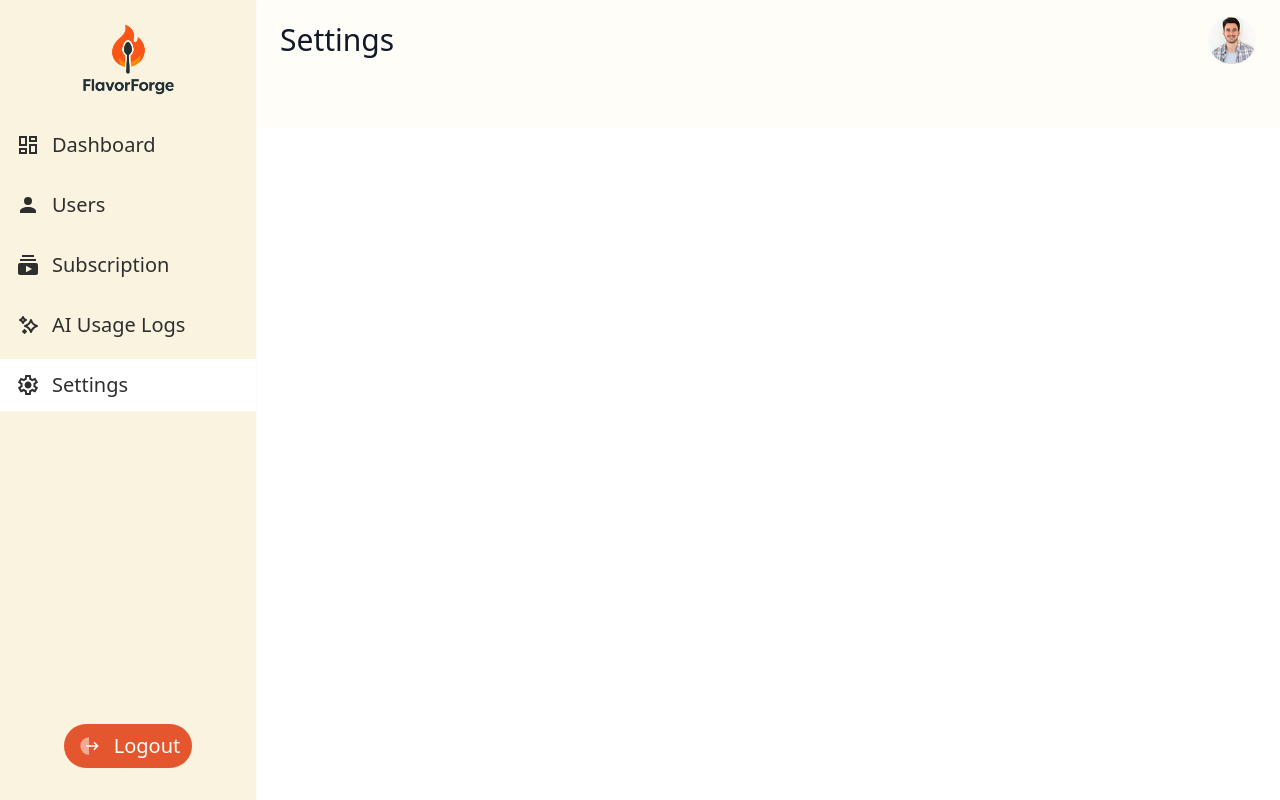
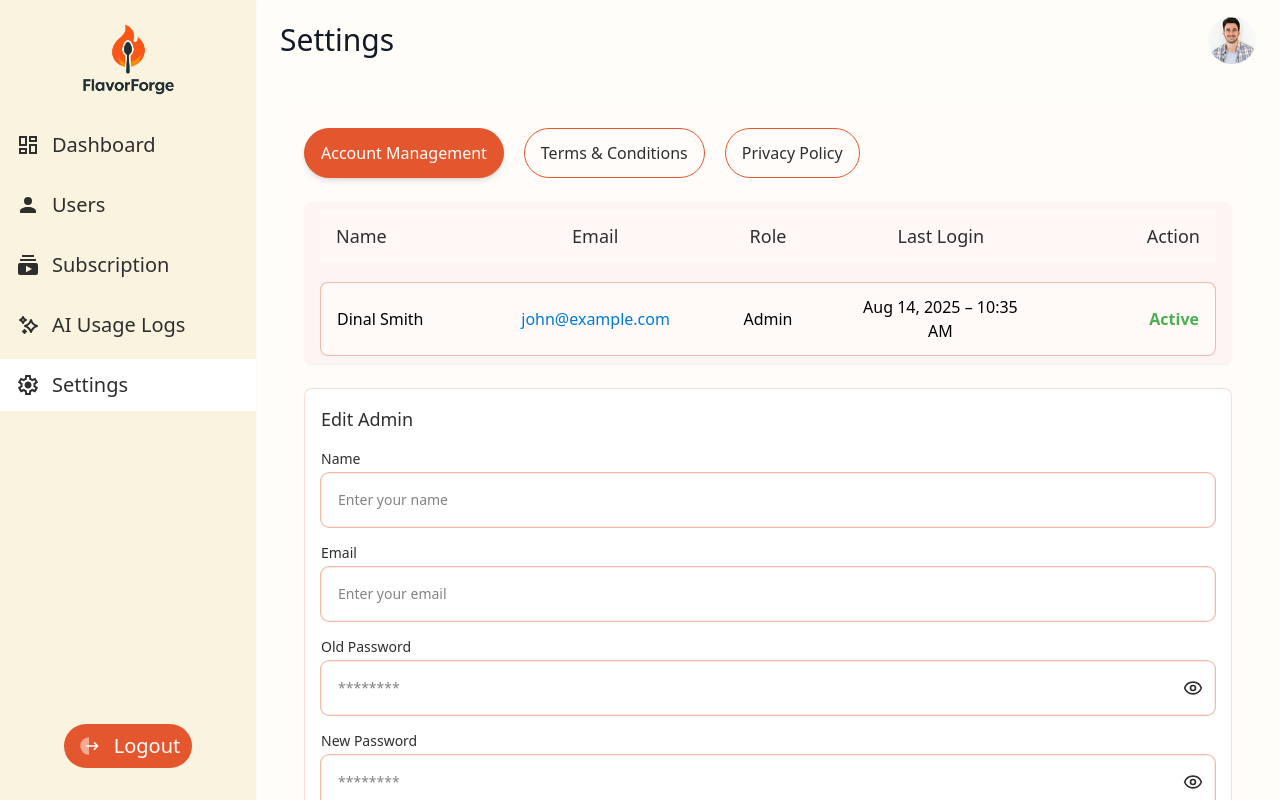
Before and after one commit to Arafat-Bhuiyan/FlavorForge, a React (Vite) app: page /admin in a window 1280 px wide. Both pictures are taken after a click on the button "Settings". Built offline with nearby package versions, Linux system fonts and the light colour scheme.

Commit message:
settings full page done

```diff
--- a/src/Admin/AiUsageLogs/AiUsageLogs.jsx
+++ b/src/Admin/AiUsageLogs/AiUsageLogs.jsx
@@ -1,6 +1,6 @@
 import { useEffect, useState } from "react";
 import CustomDropdown from "../CustomDropdown";
-import aiUsageLogsData from "../../../public/ai_usage_logs.json"; // Import JSON data
+import aiUsageLogsData from "../../../public/ai_usage_logs.json";
 
 export default function AiUsageLogs() {
   const [logs, setLogs] = useState([]);
@@ -60,9 +60,7 @@ export default function AiUsageLogs() {
                 <td className="px-4 py-3">{log.email}</td>
                 <td className="px-4 py-3">{log.ingredients.join(", ")}</td>
                 <td className="px-4 py-3 text-center">{log.recipeGenerated}</td>
-                <td className="px-4 py-3 text-center">
-                  {log.status}
-                </td>
+                <td className="px-4 py-3 text-center">{log.status}</td>
               </tr>
             ))}
           </tbody>
--- a/src/Admin/Dashboard/DashboardMainPage.jsx
+++ b/src/Admin/Dashboard/DashboardMainPage.jsx
@@ -4,6 +4,7 @@ import { Sidebar } from "../Sidebar/Sidebar";
 import { StartCards } from "./StartCards";
 import Users from "../Users/Users";
 import AiUsageLogs from "../AiUsageLogs/AiUsageLogs";
+import Settings from "../Settings/Settings";
 
 export default function DashboardMainPage() {
   const [currentComponent, setCurrentComponent] = useState("Dashboard"); // New state to track the active component
@@ -51,6 +52,7 @@ export default function DashboardMainPage() {
           )}
           {currentComponent === "Users" && <Users />}
           {currentComponent === "AI Usage Logs" && <AiUsageLogs />}
+          {currentComponent === "Settings" && <Settings />}
         </div>
       </div>
     </div>
--- /dev/null
+++ b/src/Admin/Settings/AccountManagement.jsx
@@ -0,0 +1,116 @@
+import { Eye, EyeOff  } from "lucide-react";
+import { useState } from "react";
+
+export default function AccountManagement() {
+  const [showOldPassword, setShowOldPassword] = useState(false);
+  const [showNewPassword, setShowNewPassword] = useState(false);
+
+  const toggleOldPasswordVisibility = () =>
+    setShowOldPassword(!showOldPassword);
+  const toggleNewPasswordVisibility = () =>
+    setShowNewPassword(!showNewPassword);
+  return (
+    <div className="space-y-6">
+      {/* Table */}
+      <div className="shadow-sm px-4 py-2 rounded-lg overflow-hidden bg-[#FDF5F3]">
+        <div className="grid grid-cols-5 text-lg font-medium text-[#2E2E2E] bg-[#FFF8F6] px-4 py-3 mb-5">
+          <div className="text-start">Name</div>
+          <div className="text-center">Email</div>
+          <div className="text-center">Role</div>
+          <div className="text-center">Last Login</div>
+          <div className="text-end">Action</div>
+        </div>
+        <div className="grid grid-cols-5 items-center text-base font-normal px-4 py-3 border border-[#E4572E]/40 rounded-lg bg-[#FFF9F8]">
+          <div className="text-start">Dinal Smith</div>
+          <div className="text-[#007AD2] text-center">john@example.com</div>
+          <div className="text-center">Admin</div>
+          <div className="text-center">Aug 14, 2025 – 10:35 AM</div>
+          <div className="text-[#4CAF50] font-semibold text-end">Active</div>
+        </div>
+      </div>
+
+      {/* Edit Admin Form */}
+      <div className="border border-[#E4572E]/20 rounded-lg p-4 bg-white">
+        <h2 className="font-medium text-lg text-[#2E2E2E] mb-4">Edit Admin</h2>
+
+        <form className="space-y-4">
+          <div>
+            <label className="block text-sm font-medium text-[#2E2E2E] mb-1">
+              Name
+            </label>
+            <input
+              type="text"
+              placeholder="Enter your name"
+              className="w-full border border-[#F2C7BB]/30 placeholder:text-[#838383] text-[#2e2e2e] text-sm font-normal rounded-lg p-4 ring-1 ring-[#f7b7a6] focus:outline-none focus:ring-2 focus:ring-[#E4572E] transition"
+            />
+          </div>
+          <div>
+            <label className="block text-sm font-medium text-[#2E2E2E] mb-1">
+              Email
+            </label>
+            <input
+              type="email"
+              placeholder="Enter your email"
+              className="w-full border border-[#F2C7BB]/30 placeholder:text-[#838383] text-[#2e2e2e] text-sm font-normal rounded-lg p-4 ring-1 ring-[#f7b7a6] focus:outline-none focus:ring-2 focus:ring-[#E4572E] transition"
+            />
+          </div>
+
+          {/* Old Password Input */}
+          <div>
+            <label className="block text-sm font-medium text-[#2E2E2E] mb-1">
+              Old Password
+            </label>
+            <div className="relative">
+              <input
+                type={showOldPassword ? "text" : "password"} // Show/hide based on state
+                placeholder="********"
+                className="w-full border border-[#F2C7BB]/30 placeholder:text-[#838383] text-[#2e2e2e] text-sm font-normal rounded-lg p-4 ring-1 ring-[#f7b7a6] focus:outline-none focus:ring-2 focus:ring-[#E4572E] transition"
+              />
+              <span
+                onClick={toggleOldPasswordVisibility}
+                className="absolute right-3 top-1/2 transform -translate-y-1/2 cursor-pointer"
+              >
+                {showOldPassword ? (
+                  <EyeOff  className="w-5 h-5 text-[#2e2e2e]" />
+                ) : (
+                  <Eye className="w-5 h-5 text-[#2e2e2e]" />
+                )}
+              </span>
+            </div>
+          </div>
+
+          {/* New Password Input */}
+          <div className="mt-4">
+            <label className="block text-sm font-medium text-[#2E2E2E] mb-1">
+              New Password
+            </label>
+            <div className="relative">
+              <input
+                type={showNewPassword ? "text" : "password"} // Show/hide based on state
+                placeholder="********"
+                className="w-full border border-[#F2C7BB]/30 placeholder:text-[#838383] text-[#2e2e2e] text-sm font-normal rounded-lg p-4 ring-1 ring-[#f7b7a6] focus:outline-none focus:ring-2 focus:ring-[#E4572E] transition"
+              />
+              <span
+                onClick={toggleNewPasswordVisibility}
+                className="absolute right-3 top-1/2 transform -translate-y-1/2 cursor-pointer"
+              >
+                {showNewPassword ? (
+                  <EyeOff  className="w-5 h-5 text-[#2e2e2e]" />
+                ) : (
+                  <Eye className="w-5 h-5 text-[#2e2e2e]" />
+                )}
+              </span>
+            </div>
+          </div>
+
+          <button
+            type="submit"
+            className="bg-[#E4572E] font-medium text-base w-44 h-10 text-center text-white px-6 py-2 rounded-lg shadow hover:bg-[#c64721]"
+          >
+            Save
+          </button>
+        </form>
+      </div>
+    </div>
+  );
+}
--- /dev/null
+++ b/src/Admin/Settings/Privacy.jsx
@@ -0,0 +1,38 @@
+export default function Privacy() {
+  return (
+    <div className="flex flex-col gap-6 text-[#2e2e2e]">
+      <div>
+        <h1 className="font-medium text-base">1. Privacy Policy Management</h1>
+        <p className="text-xs">
+          Purpose: Allow the admin to manage the Privacy Policy, explaining how
+          user data is collected, stored, and used, without touching the code.
+        </p>
+      </div>
+      <div>
+        <h1 className="font-medium text-sm">Features:</h1>
+        <ul className="text-xs list-disc list-inside flex flex-col gap-3">
+          <li>
+            <span className="font-medium">Rich Text Editor:</span> Same
+            capabilities as above (headings, bullet points, numbered lists,
+            links, formatting)
+          </li>
+          <li>
+            <span className="font-medium">Preview Mode:</span>
+            View how the Privacy Policy will appear to users before publishing.
+          </li>
+        </ul>
+      </div>
+      <div>
+        <h1 className="font-medium text-sm">Version Control:</h1>
+        <ul className="text-xs list-disc list-inside flex flex-col gap-3">
+          <li>Stores the date and time of each update.</li>
+          <li>Option to restore a previous version if needed.</li>
+        </ul>
+      </div>
+      <p className="text-xs">
+        <span className="font-medium">Publish Button:</span> Instantly updates
+        the Privacy Policy on the live site.
+      </p>
+    </div>
+  );
+}
--- /dev/null
+++ b/src/Admin/Settings/Settings.jsx
@@ -0,0 +1,51 @@
+import { useState } from "react";
+import AccountManagement from "./AccountManagement";
+import Terms from "./Terms";
+import Privacy from "./Privacy";
+
+export default function Settings() {
+  const [activeTab, setActiveTab] = useState("account");
+
+  return (
+    <div className="min-h-screen bg-[#FFFCF9] p-6">
+      {/* Top Tabs */}
+      <div className="flex gap-5 mb-6">
+        <button
+          onClick={() => setActiveTab("account")}
+          className={`px-4 py-3 rounded-full border border-[#E4572E] font-medium text-base transition ${
+            activeTab === "account"
+              ? "bg-[#E4572E] text-white shadow-md"
+              : "bg-transparent text-[#2E2E2E]"
+          }`}
+        >
+          Account Management
+        </button>
+        <button
+          onClick={() => setActiveTab("terms")}
+          className={`px-4 py-3 rounded-full border border-[#E4572E] font-medium text-base transition ${
+            activeTab === "terms"
+              ? "bg-[#E4572E] text-white shadow-md"
+              : "bg-transparent text-[#2E2E2E]"
+          }`}
+        >
+          Terms & Conditions
+        </button>
+        <button
+          onClick={() => setActiveTab("privacy")}
+          className={`px-4 py-3 rounded-full border border-[#E4572E] font-medium text-base transition ${
+            activeTab === "privacy"
+              ? "bg-[#E4572E] text-white shadow-md"
+              : "bg-transparent text-[#2E2E2E]"
+          }`}
+        >
+          Privacy Policy
+        </button>
+      </div>
+
+      {/* Content Switch */}
+      {activeTab === "account" && <AccountManagement />}
+      {activeTab === "terms" && <Terms />}
+      {activeTab === "privacy" && <Privacy />}
+    </div>
+  );
+}
--- /dev/null
+++ b/src/Admin/Settings/Terms.jsx
@@ -0,0 +1,42 @@
+export default function Terms() {
+  return (
+    <div className="flex flex-col gap-6 text-[#2e2e2e]">
+      <div>
+        <h1 className="font-medium text-base">
+          1. Terms & Conditions Management
+        </h1>
+        <p className="text-xs">
+          Purpose: Allow the admin to create, edit, and publish the Terms &
+          Conditions for the AI food recipe generator app without editing the
+          source code
+        </p>
+      </div>
+      <div>
+        <h1 className="font-medium text-sm">Features:</h1>
+        <ul className="text-xs list-disc list-inside flex flex-col gap-3">
+          <li>
+            <span className="font-medium">Rich Text Editor:</span> Supports
+            headings, bullet points, numbered lists, links, and formatting for
+            easy structuring of legal text.
+          </li>
+          <li>
+            <span className="font-medium">Preview Mode:</span> Admin can preview
+            exactly how the Terms & Conditions will appear to users before
+            publishing.
+          </li>
+        </ul>
+      </div>
+      <div>
+        <h1 className="font-medium text-sm">Version Control:</h1>
+        <ul className="text-xs list-disc list-inside flex flex-col gap-3">
+          <li>Stores the date and time of each update.</li>
+          <li>Allows reverting to any previous version.</li>
+        </ul>
+      </div>
+      <p className="text-xs">
+        <span className="font-medium">Publish Button:</span> Instantly updates
+        the Terms & Conditions on the live site.
+      </p>
+    </div>
+  );
+}
```
